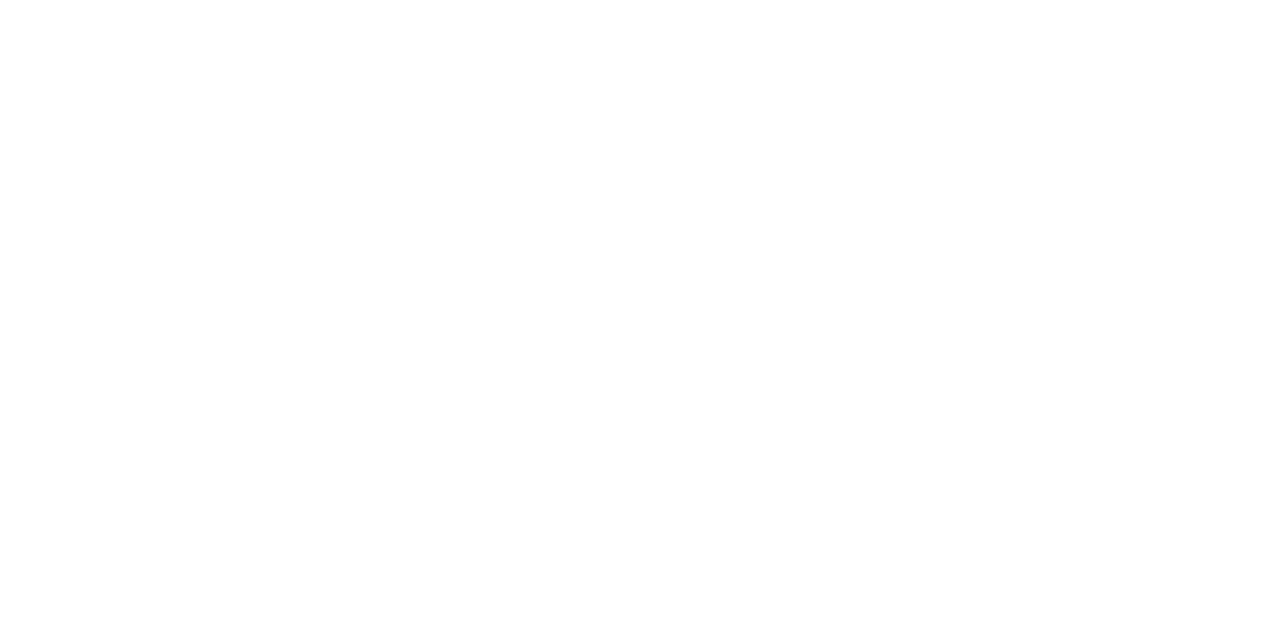
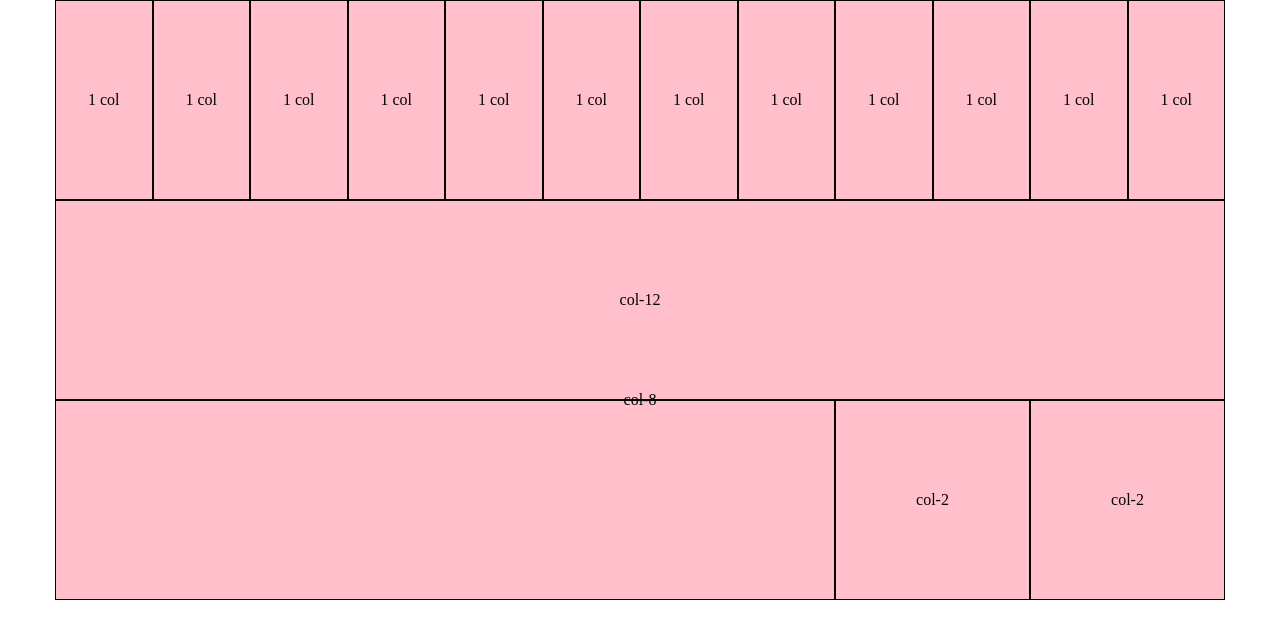
Before and after one commit to marongiu/html-css-12bool, a plain HTML site: page index.html in a window 1280 px wide. Drawn offline with Linux system fonts and the light colour scheme.

Commit message:
continuo esercizio

```diff
--- a/assets/css/12bool.css
+++ b/assets/css/12bool.css
@@ -0,0 +1,125 @@
+* {
+  margin: 0;
+  padding: 0;
+  box-sizing: border-box;
+}
+.container {
+  max-width: 1170px;
+  margin: 0 auto;
+}
+
+.container::after {
+  content: "";
+  display: table;
+  clear: both;
+}
+
+[class*="col-"]{
+  float: left;
+  border: 1px solid black;
+  height: 200px;
+}
+
+
+/* Divisione colonne */
+
+.col-1 {
+  width: calc(100%/12);
+  position: relative;
+}
+
+.col-2 {
+  width: calc(100%/12 *2);
+  position: relative;
+}
+
+.col-3 {
+  width: calc(100%/12 *3)
+}
+
+.col-4 {
+  width: calc(100%/12 *4)
+}
+
+.col-5 {
+  width: calc(100%/12 *5)
+}
+
+.col-6 {
+  width: calc(100%/12 *6)
+}
+
+.col-7 {
+  width: calc(100%/12 *7)
+}
+
+.col-8 {
+  width: calc(100%/12 *8)
+}
+
+.col-9 {
+  width: calc(100%/12 *9)
+}
+
+.col-10 {
+  width: calc(100%/12 *10)
+}
+
+.col-11 {
+  width: calc(100%/12 *11)
+}
+
+.col-12 {
+  position: relative;
+  width: 100%;
+}
+
+/* Offset */
+
+.col-offset-1 {
+  margin-left: calc(100%/12)
+}
+
+.col-offset-2 {
+  margin-left: calc(100%/12 *2)
+}
+
+.col-offset-3 {
+  margin-left: calc(100%/12 *3)
+}
+
+.col-offset-4 {
+  margin-left: calc(100%/12 *4)
+}
+
+.col-offset-5 {
+  margin-left: calc(100%/12 *5)
+}
+
+.col-offset-6 {
+  margin-left: calc(100%/12 *6)
+}
+
+.col-offset-7 {
+  margin-left: calc(100%/12 *7)
+}
+
+.col-offset-8 {
+  margin-left: calc(100%/12 *8)
+}
+
+.col-offset-9 {
+  margin-left: calc(100%/12 *9)
+}
+
+.col-offset-10 {
+  margin-left: calc(100%/12 *10)
+}
+
+.col-offset-11 {
+  margin-left: calc(100%/12 *11)
+}
+
+.col-offset-12 {
+  margin-left: 100%;
+}
--- a/assets/css/master.css
+++ b/assets/css/master.css
@@ -0,0 +1,10 @@
+.bg {
+  background: pink;
+}
+
+.text-center {
+  position: absolute;
+  top: 50%;
+  left: 50%;
+  transform: translate(-50%, -50%);
+}
--- a/index.html
+++ b/index.html
@@ -7,6 +7,65 @@
     <link rel="stylesheet" href="./assets/css/master.css">
   </head>
   <body>
+    <div class="container bg">
 
+      <!-- 12 colonne da col-1 -->
+      <div class="col-1">
+        <div class="text-center">1 col</div>
+      </div>
+      <div class="col-1">
+        <div class="text-center">1 col</div>
+      </div>
+      <div class="col-1">
+        <div class="text-center">1 col</div>
+      </div>
+      <div class="col-1">
+        <div class="text-center">1 col</div>
+      </div>
+      <div class="col-1">
+        <div class="text-center">1 col</div>
+      </div>
+      <div class="col-1">
+        <div class="text-center">1 col</div>
+      </div>
+      <div class="col-1">
+        <div class="text-center">1 col</div>
+      </div>
+      <div class="col-1">
+        <div class="text-center">1 col</div>
+      </div>
+      <div class="col-1">
+        <div class="text-center">1 col</div>
+      </div>
+      <div class="col-1">
+        <div class="text-center">1 col</div>
+      </div>
+      <div class="col-1">
+        <div class="text-center">1 col</div>
+      </div>
+      <div class="col-1">
+        <div class="text-center">1 col</div>
+      </div>
+
+      <!-- 1 colonna da 12 -->
+
+      <div class="col-12">
+        <div class="text-center">col-12</div>
+      </div>
+
+      <!-- 1 colonna da 8 -->
+      <div class="col-8">
+        <div class="text-center">col-8</div>
+      </div>
+
+      <!-- 2 colonne da 2 -->
+
+      <div class="col-2">
+        <div class="text-center">col-2</div>
+      </div>
+      <div class="col-2">
+        <div class="text-center">col-2</div>
+      </div>
+    </div>
   </body>
 </html>
```
